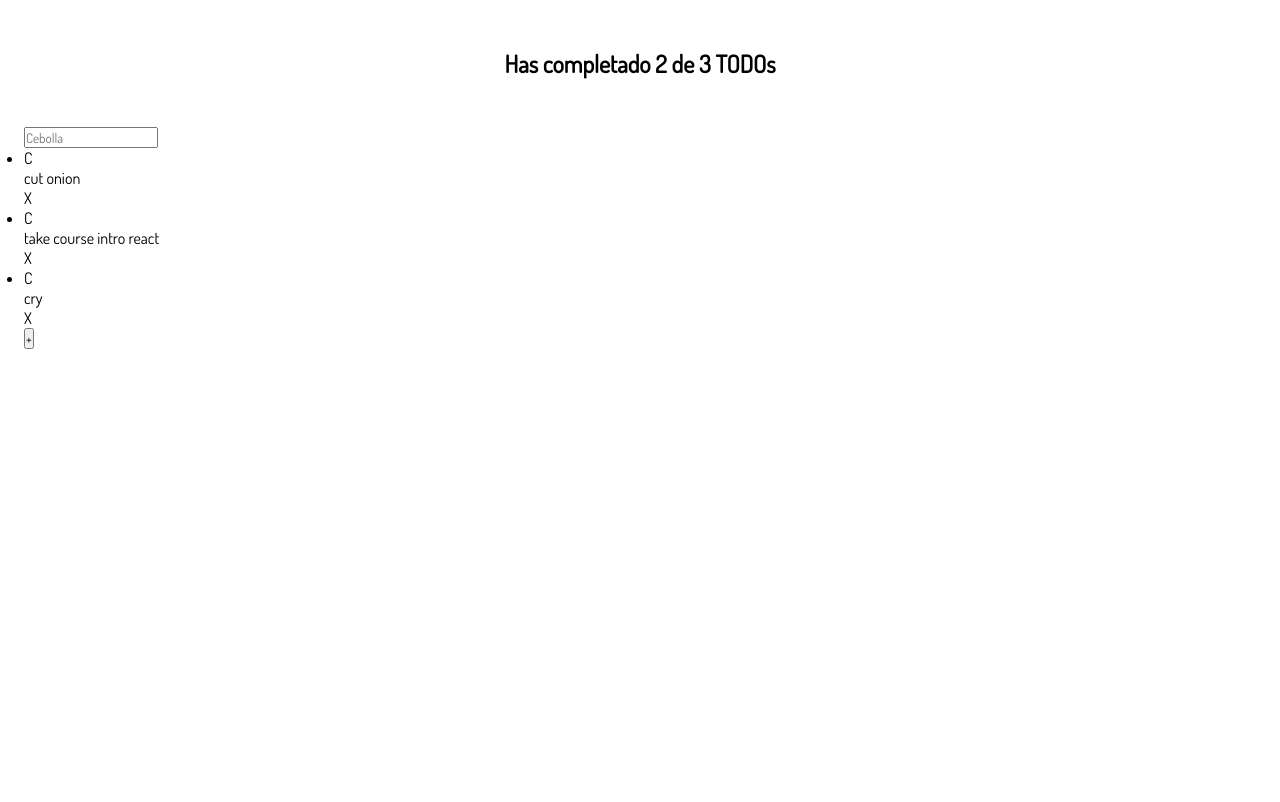
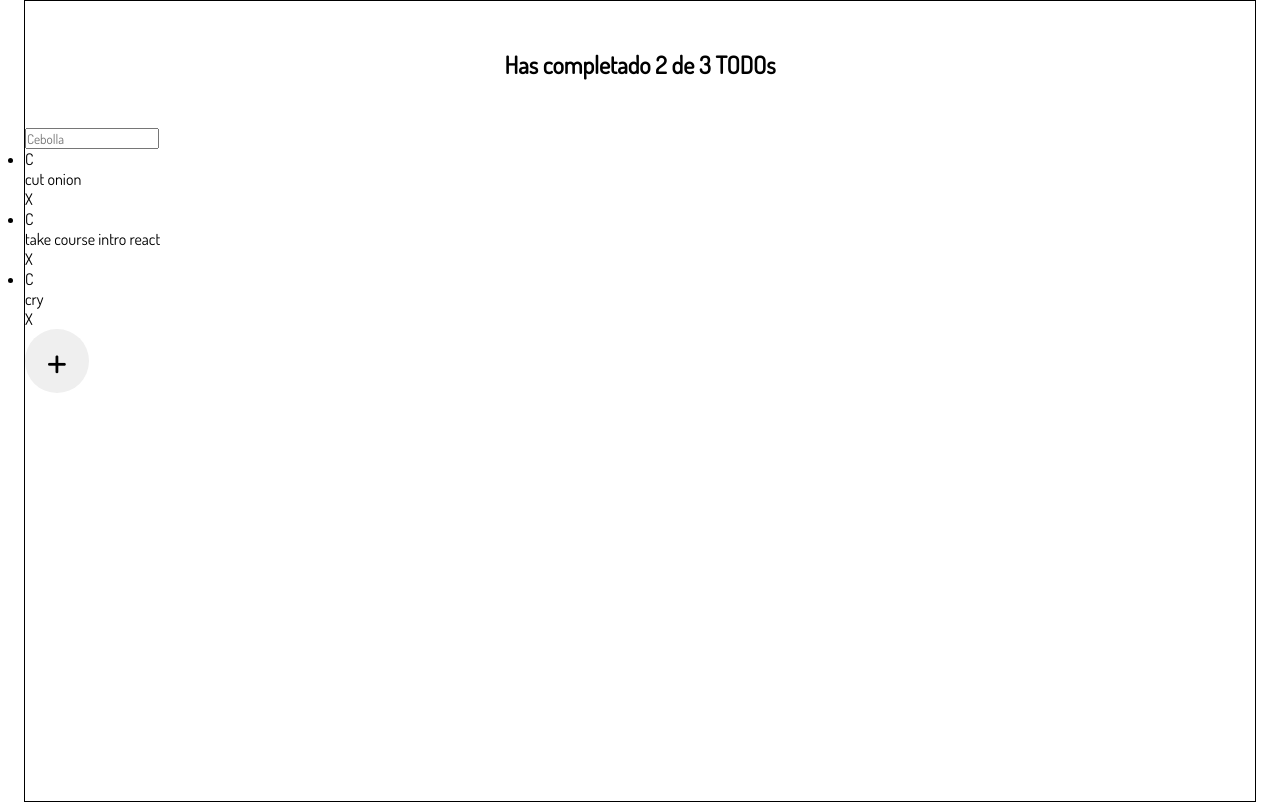
Before and after one commit to iDannyGR/todo-react, a React (Create React App) app: page / in a window 1280 px wide. Built offline with nearby package versions, Linux system fonts and the light colour scheme.

Commit message:
casa 1/*12/22

```diff
--- a/src/components/CreateTodoButton.jsx
+++ b/src/components/CreateTodoButton.jsx
@@ -1,8 +1,9 @@
 import React from 'react'
+import './css/CreateTodoButton.css'
 
 const CreateTodoButton = (props) => {
   return (
-    <button>+</button>
+    <button className='CreateTodoButton'>+</button>
   )
 }
 
--- /dev/null
+++ b/src/components/css/CreateTodoButton.css
@@ -0,0 +1,15 @@
+.CreateTodoButton{
+    font-size:3rem;
+    border-radius: 50%;
+    border: none;
+    display: flex;
+    cursor: pointer;
+    justify-content: center;
+    height: 64px;
+    width: 64px;
+    transform: roate(0);
+    transition: 0.3s ease;
+}
+.CreateTodoButton:hover{
+    transform: rotate(224deg);
+}
--- a/src/index.css
+++ b/src/index.css
@@ -4,7 +4,8 @@
     font-family: 'Dosis';
 }
 #root{
-    margin: 0 24px;
+    margin:0 24px;
     position: relative;
     min-height: 100vh;
+    border: 1px solid black;
 }
```
